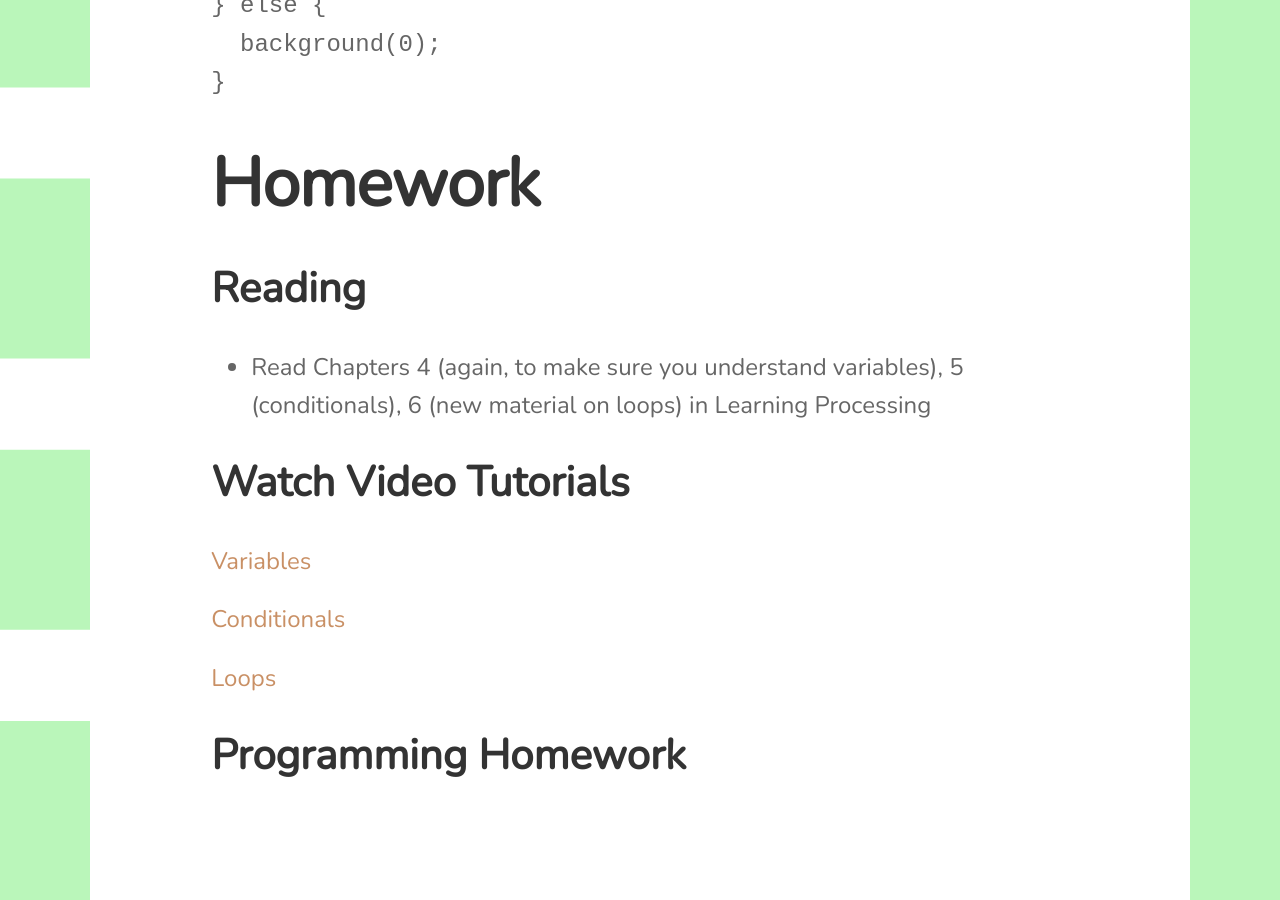
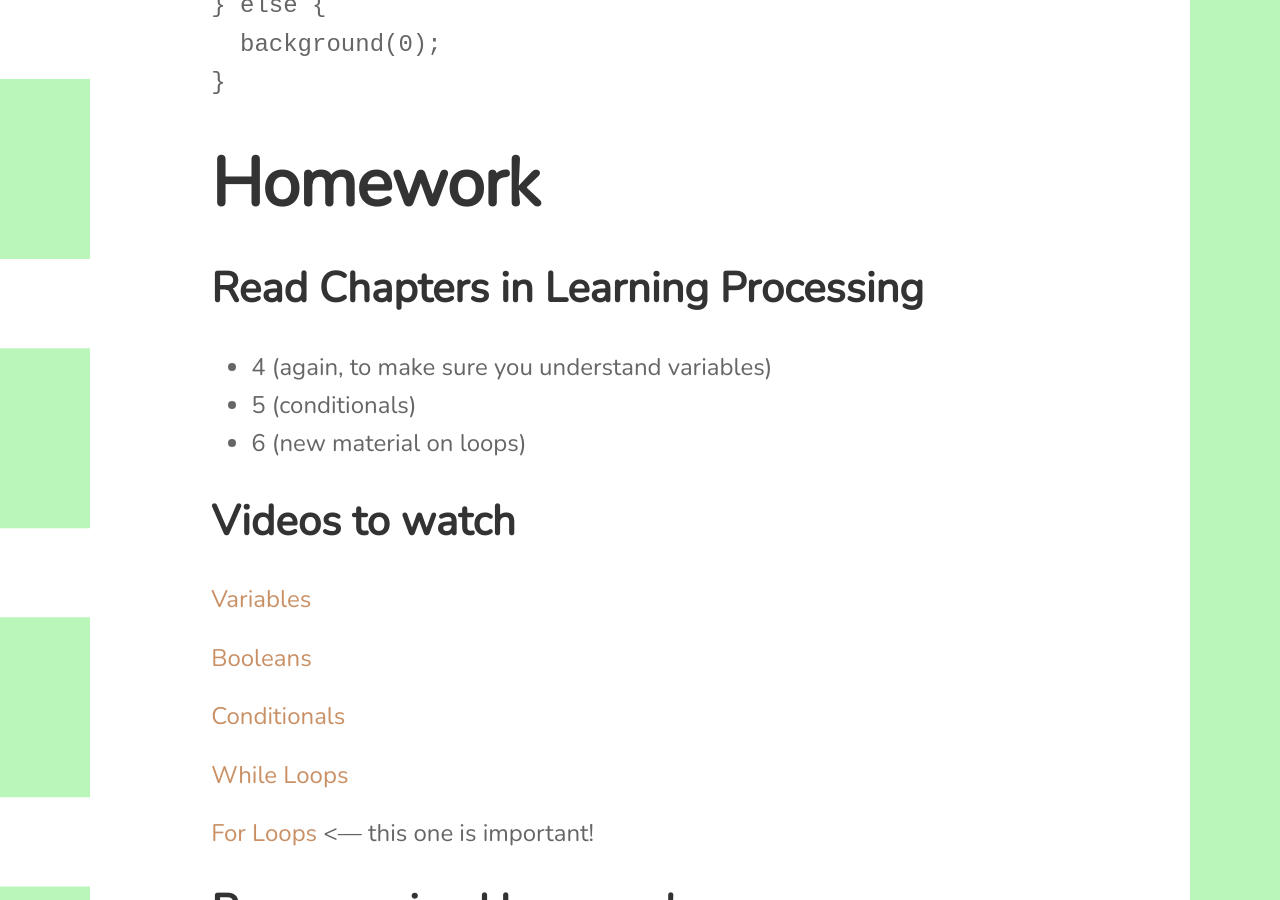
Before and after one commit to lee2sman/cs1_fall2022, a Jekyll site: the page built from _posts/2022-09-11-week3.md, in a window 1280 px wide and 900 px high, scrolled down 12839 px. Built offline with Jekyll 4.4.1, drawn with Linux system fonts in a browser that asks for light colours.

Commit message:
update video links

```diff
--- a/_posts/2022-09-11-week3.md
+++ b/_posts/2022-09-11-week3.md
@@ -292,17 +292,22 @@ if (!mousePressed) {
 
 # Homework
 
-## Reading
-* Read Chapters 4 (again, to make sure you understand variables), 5 (conditionals), 6 (new material on loops) in Learning Processing
+## Read Chapters in Learning Processing
+* 4 (again, to make sure you understand variables)
+* 5 (conditionals)
+* 6 (new material on loops)
 
-## Watch Video Tutorials
+## Videos to watch
 
 [Variables](https://www.youtube.com/watch?v=B-ycSR3ntik&list=PLRqwX-V7Uu6aFNOgoIMSbSYOkKNTo89uf)
 
-[Conditionals](https://www.youtube.com/watch?v=wsI6N9hfW7E&list=PLRqwX-V7Uu6YqykuLs00261JCqnL_NNZ_)
+[Booleans](https://www.youtube.com/watch?v=wsI6N9hfW7E&list=PLRqwX-V7Uu6YqykuLs00261JCqnL_NNZ_)
 
-[Loops](https://www.youtube.com/watch?v=RtAPBvz6k0Y&list=PLRqwX-V7Uu6bm-3M4Wntd4yYZGKwiKfrQ)
+[Conditionals](https://www.youtube.com/watch?list=PLRqwX-V7Uu6YqykuLs00261JCqnL_NNZ_&time_continue=4&v=mVq7Ms01RjA&feature=emb_logo)
 
+[While Loops](https://www.youtube.com/watch?v=RtAPBvz6k0Y&list=PLRqwX-V7Uu6bm-3M4Wntd4yYZGKwiKfrQ)
+
+[For Loops](https://www.youtube.com/watch?v=h4ApLHe8tbk&list=PLRqwX-V7Uu6bm-3M4Wntd4yYZGKwiKfrQ&index=3) <--- this one is important!
 
 ## Programming Homework
 
```
